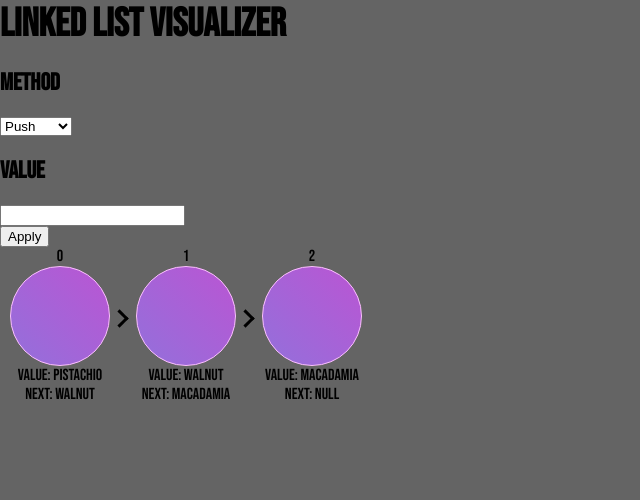
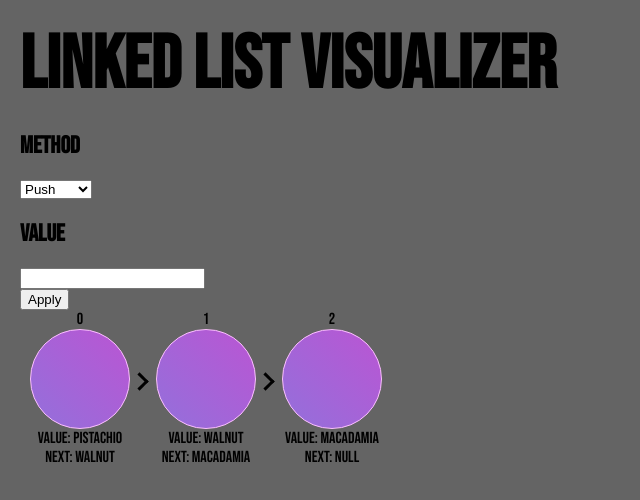
Before and after one commit to AndoChung/linked-list-visualizer, a plain HTML site: page index.html in a window 1280 px wide. Shown: the whole page, without its empty margins (0-640 px from the left). Drawn offline with Linux system fonts and the light colour scheme.

Commit message:
Quick Changes

```diff
--- a/main.js
+++ b/main.js
@@ -124,7 +124,6 @@ function insertNode() {
         newNode.getElementsByTagName("div")[2].lastElementChild.innerText = userInputValue.value;
         nextNodeValue = linkedList.getElementsByClassName("node")[Number(userInputIndex.value)].getElementsByTagName("div")[2].lastElementChild.innerText;
         newNode.getElementsByTagName("div")[3].lastElementChild.innerText = nextNodeValue;
-
         linkedList.getElementsByClassName("node")[Number(userInputIndex.value) - 1].lastElementChild.lastElementChild.innerText = userInputValue.value;
 
         let divTotal = linkedList.getElementsByTagName("div").length;
@@ -169,7 +168,6 @@ function reverse() {
         }
         for (let i = 0; i < nodeTotal.length - 1; i++) {
             let nextNodeVal = nodeTotal[i + 1].getElementsByTagName("div")[2].lastElementChild.innerText;
-            console.log(nextNodeVal)
             nodeTotal[i].getElementsByTagName("div")[3].lastElementChild.innerText = nextNodeVal;
         }
         nodeTotal[nodeTotal.length - 1].getElementsByTagName("div").lastElementChild = "null";
--- a/styles.css
+++ b/styles.css
@@ -5,11 +5,11 @@
 body {
     font-family: Bebas Neue;
     background-color: rgba(100,100,100,1);
-    margin: 0;
+    margin: 20px;
 }
 
 h1 {
-    font-size: 40px;
+    font-size: 75px;
     margin: 0;
 }
 
```
